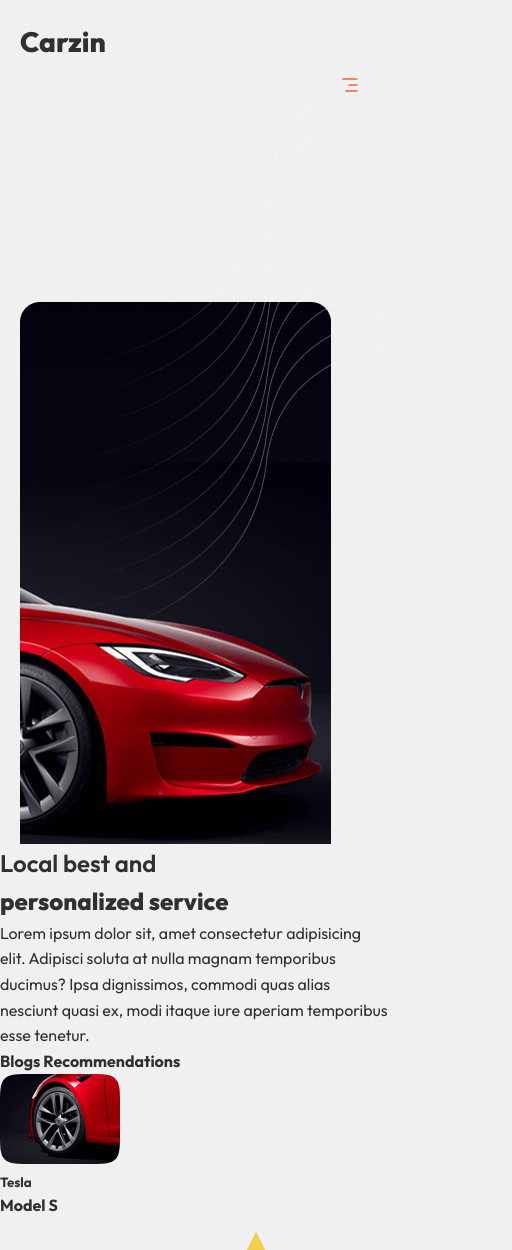
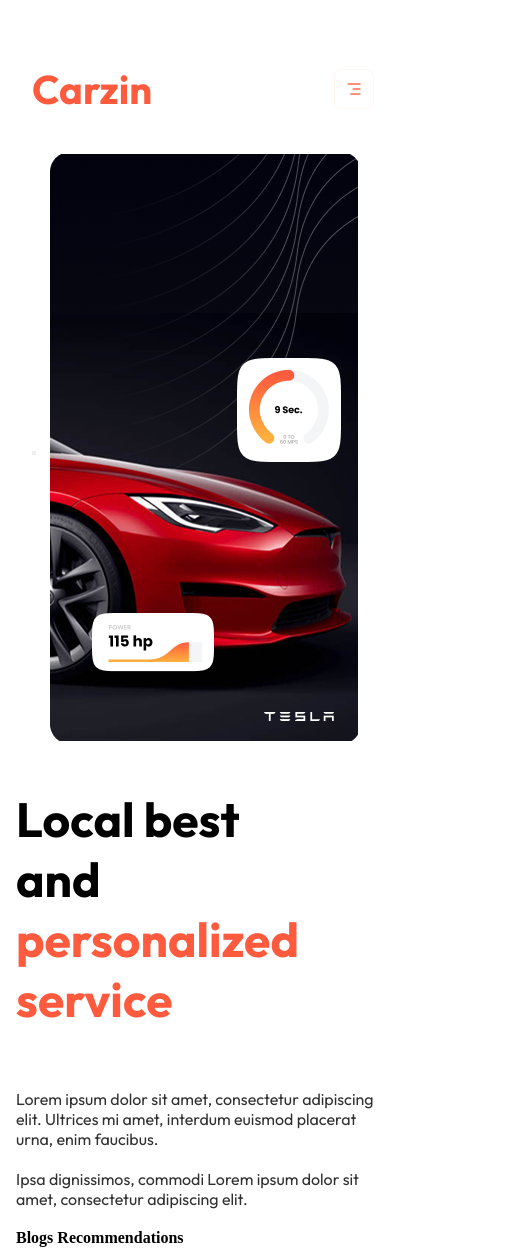
Before and after one commit to GustavoKotryk/replica-responsivo-Carzin, a plain HTML site: page index.html in a window 390 px wide. Shown: the top 1250 px of the page, 512 px wide, since content can reach past the window. Drawn offline with Linux system fonts and the light colour scheme.

Commit message:
feat: adicionando o hero css

```diff
--- a/css/style.css
+++ b/css/style.css
@@ -10,85 +10,141 @@
     --background-color: #f0f0f0;
     --destaque-color: #FE5B3E;
     --base-color: #303030;
+    --white: #ffffff;
+    --espacamento: 1rem;
 }
 
+body, h1, h2, h3, p {
+    margin: 0;
+    padding: 0;
+    align-items: center;
+}
 
-body {
+.h1{
+    font-size: 53px;
+    font-family: Outfit, sans-serif;
+}
+.h2{
+    font-size: 48px;
+    font-family: Outfit, sans-serif;
+}
+.h4{
+    font-size: 20px;
+    font-family: Outfit, sans-serif;
+}
+
+.text{
+    font-size: 16px;
+    font-family: Outfit, sans-serif;
+    color: var(--base-color);
+}
+
+.img{
+    max-width: 100%;
+    height: auto;
+    display:block;
+}
+
+.h2-base span {
+    color: var(--destaque-color);
+    font-size: 48px;
+}
+
+.body{
+    font-family: 'Outfit', sans-serif;
     background-color: var(--background-color);
     color: var(--base-color);
-    font-family: 'Outfit', sans-serif;
-    font-weight: 400;
     line-height: 1.6;
 }
 
-.text, p {
-    font-weight: 400;
+.a{
+    text-decoration: none;
+    color: inherit;
 }
 
-.h2-destaque, .h3-destaque {
-    font-weight: 800;
+.ul{
+    list-style: none;
+    padding: 0;
 }
 
-h1, h2, h3 {
-    font-weight: 600;
-}
-
-.header{
-    position: relative;
-    min-height: 100vh;
-    overflow: hidden;
-}
-
-.header-imgs {
-    position: absolute;
-    top: 0;
-    left: 0;
-    width: 100%;
-    height: 100%;
-    z-index: 1;
-}
-
-.header-content {
-    position: relative;
-    z-index: 10;
-    padding: 20px;
+.header, main, footer{
+    padding: var(--espacamento);
+    max-width: 1200px;
+    margin: auto;
 }
 
 .header-nav{
     display: flex;
     justify-content: space-between;
     align-items: center;
-    width: 100%;
-     z-index: 11;
-    position: relative;
+    padding: var(--espacamento);
+    background-color: var(--white);
+    margin-top: 0.5rem;
 }
 
 .header-title {
-    font-size: 28px;
-    font-weight: 800;
-    color: var(--base-color);
-    order: 1;
+    font-size: 2.5rem;
+    font-weight: 700;
+    margin-bottom: var(--espacamento);
+    color:var(--destaque-color);
+    margin-top: 3rem;
+    margin-left: 1rem;
 }
 
-.menu-mobile{
-    display: block;
-    margin-left: auto;
-    order:2;
+.menu-mobile {
+  display: none;
 }
 
 .menu-desktop,
 .menu-desktop-login {
-    display: none;
+  display: flex;
 }
 
-#menu-toggle {
-    background: none;
-    border: none;
-    cursor: pointer;
-    padding: 8px;
+.top-bar{
+    display:flex;
+    justify-content: space-between;
+    align-items: center;
+
 }
 
-#menu-toggle img {
-    width: 24px;
-    height: 24px;
+.img-mn-hamburguer{
+    width: 40px;
+    height: 40px;
+    margin-top: 2rem;
+    border-radius: 8px;
+    padding: 9px;
+    border: 1px solid rgba(254, 91, 62, 0.055);
+    background-color: var(--white);
 }
+
+.fundo-memorable-drive{
+    background: url('../imgs/hero/fundo-memorable-drive.png') no-repeat center center/cover;
+    height: 100vh;
+    display: flex;
+    flex-direction: column;
+    justify-content: center;
+    align-items: center;
+
+}
+
+.hero-img{
+    width: 100%;
+    max-width: 150px;
+    margin: 2rem 0;
+}
+
+
+
+
+
+
+@media (max-width: 768px) {
+  .menu-mobile {
+    display: block;
+  }
+
+  .menu-desktop,
+  .menu-desktop-login {
+    display: none;
+  }
+}
--- a/index.html
+++ b/index.html
@@ -15,11 +15,12 @@
   <body>
     <header class="header">
       <div class="header-content">
-        <h1 class="header-title">Carzin</h1>
+        <div class="top-bar"><h1 class="h1 header-title">Carzin</h1>
+        <img class="img img-mn-hamburguer" src="../imgs/header/menu-icon.png" alt="Menu Icon" />
+        </div>
         <nav class="header-nav">
           <div class="menu-mobile">
             <button id="menu-toggle">
-              <img src="../imgs/header/menu-icon.png" alt="Menu Icon" />
             </button>
           </div>
           <div class="menu-desktop">
@@ -36,42 +37,28 @@
               <li><a href="#">Sign In</a></li>
             </ul>
           </div>
-
-          <div class="header-imgs">
-            <img src="../imgs/header/img-carro-header.png" alt="Carro Header" />
-            <img
-              src="../imgs/header/sobreposicao1-header.png"
-              alt="Sobreposição 1"
-            />
-            <img
-              src="../imgs/header/sobreposicao2-header.png"
-              alt="Sobreposição 2"
-            />
-          </div>
+            <img class="img carro-header" src="../imgs/header/img-header.png" alt="Carro Header" />
         </nav>
       </div>
     </header>
     <main>
       <section class="hero">
         <div class="hero-content">
-          <h2 class="h2-base">Local best and</h2>
-          <h2 class="h2-destaque">personalized service</h2>
+          <h2 class="h2 h2-base">Local best <br> and <br> <span>personalized service<br><br></span></h2>
           <p class="text">
-            Lorem ipsum dolor sit, amet consectetur adipisicing elit. Adipisci
-            soluta at nulla magnam temporibus ducimus? Ipsa dignissimos, commodi
-            quas alias nesciunt quasi ex, modi itaque iure aperiam temporibus
-            esse tenetur.
+            Lorem ipsum dolor sit amet, consectetur adipiscing elit. Ultrices mi amet, interdum euismod placerat urna, enim faucibus.
+            <br><br>Ipsa dignissimos, commodi
+           Lorem ipsum dolor sit amet, consectetur adipiscing elit.<br><br>
           </p>
           <h4>Blogs Recommendations</h4>
-          <img
+          <img class="img hero-img"
             src="../imgs/hero/carroHero.png"
             alt="Carro Hero"
-            class="hero-img"
           />
           <h5 class="h5 cinza marca-hero">Tesla</h5>
           <h4 class="h4 modelo-hero">Model S</h4>
           <h5 class="h5 avaliacao-hero">
-            <img src="../imgs/icons/estrela-icon.png" alt="Estrela" />
+            <img class="img icon-estrela" src="../imgs/icons/estrela-icon.png" alt="Estrela" />
             <span>4.9</span>
           </h5>
         </div>
@@ -79,8 +66,7 @@
       <section class="how-it-works">
         <div class="how-it-works-content">
           <h3 class="h3 cinza">HOW IT WORKS</h3>
-          <h2 class="h2-base">your friends to make your</h2>
-          <h2 class="h2-destaque">tour easy</h2>
+          <h2 class="h2-base">your friends to make your <span>tour easy</span></h2>
           <p class="text">
             Lorem ipsum dolor sit amet, consectetur adipisicing elit. Obcaecati
             illo sed eum totam deserunt veritatis! Quam, autem esse illum quas
@@ -90,7 +76,7 @@
         </div>
         <div class="location-card">
           <div class="icon-circulo">
-            <img src="../imgs/cards/gps.png" alt="GPS Icon" />
+            <img class="img icon-circulo" src="../imgs/cards/gps.png" alt="GPS Icon" />
           </div>
           <h3 class="h3-base">Choose a Location</h3>
           <p class="text">
@@ -100,7 +86,7 @@
         </div>
         <div class="date-card">
           <div class="icon-circulo">
-            <img src="../imgs/cards/note-add.png" alt="Note Add Icon" />
+            <img class="img icon-circulo" src="../imgs/cards/note-add.png" alt="Note Add Icon" />
           </div>
           <h3 class="h3-base">Pick-up date</h3>
           <p class="text">
@@ -110,7 +96,7 @@
         </div>
         <div class="car-card">
           <div class="icon-circulo">
-            <img src="../imgs/cards/car.png" alt="Car Icon" />
+            <img class="img icon-circulo" src="../imgs/cards/car.png" alt="Car Icon" />
           </div>
           <h3 class="h3-base">Book your Car</h3>
           <p class="text">
@@ -274,7 +260,7 @@
             <p class="text cinza">BMW</p>
             <h2 class="h2-destaque">R$ 240.00</h2>
             <div class="rating">
-              <img src="../imgs/icons/estrela-icon.png" alt="Estrela" />
+              <img class="img icon-estrela" src="../imgs/icons/estrela-icon.png" alt="Estrela" />
               <span>4.9</span>
             </div>
           </div>
```
Also changed, not shown: imgs/header/img-carro-header.png (deleted), imgs/header/img-header.png (added).
